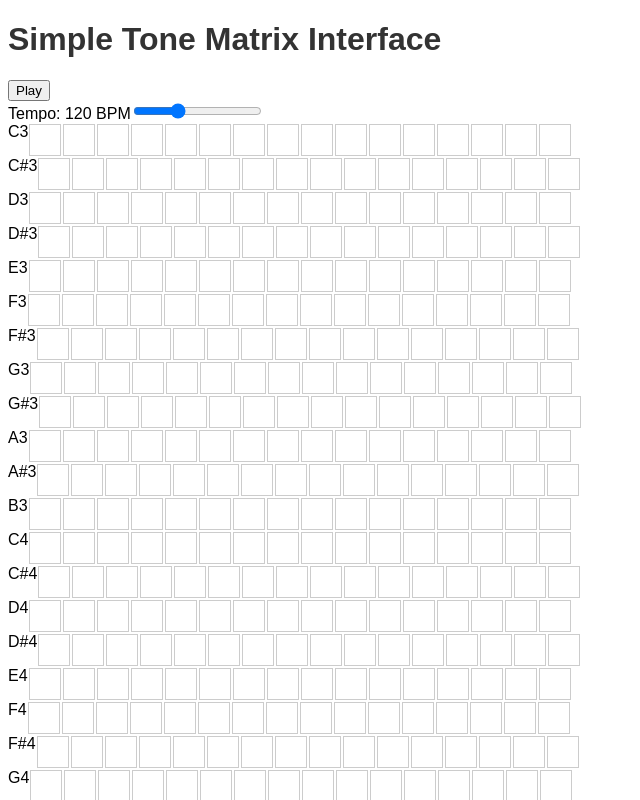
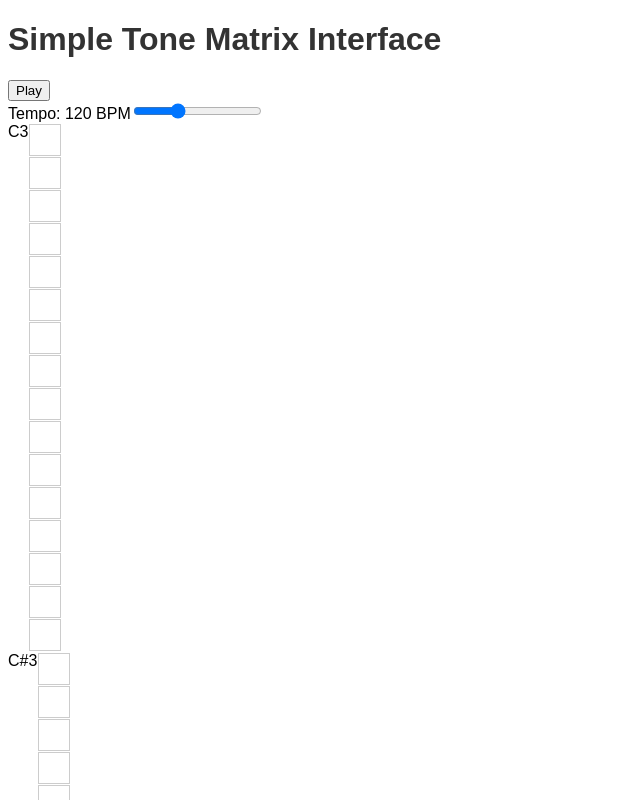
Before and after one commit to benasayag/music-matrix-interface-clean, a React (Create React App) app: page / in a window 1280 px wide. Shown: the top 800 px of the page, without its empty margins (0-640 px from the left). Built offline with nearby package versions, Linux system fonts and the light colour scheme.

Commit message:
Update App.tsx with complete musical matrix interface and aligned grid

```diff
--- a/src/App.tsx
+++ b/src/App.tsx
@@ -80,8 +80,6 @@ const MusicalMatrixInterface: React.FC = () => {
 
     oscillator.start(time);
     oscillator.stop(time + 0.5);
-
-    console.log(`Playing tone: ${frequency} Hz`);
   };
 
   const playColumn = useCallback((column: number) => {
@@ -102,8 +100,6 @@ const MusicalMatrixInterface: React.FC = () => {
         playTone(frequency, now);
       }
     });
-
-    console.log(`Played column: ${column}`);
   }, [matrix]);
 
   useEffect(() => {
@@ -152,8 +148,10 @@ const MusicalMatrixInterface: React.FC = () => {
         {matrix.map((row, rowIndex) => (
           <div key={rowIndex} className="matrix-row">
             <div className="note-label">
-              {notes[rowIndex % notes.length]}{octaves[Math.floor(rowIndex / notes.length)]}
+              <span className="note-name">{notes[rowIndex % notes.length]}</span>
+              <span className="octave">{octaves[Math.floor(rowIndex / notes.length)]}</span>
             </div>
+            <div className="cell-container">
               {row.map((cell, colIndex) => (
                 <MatrixCell
                   key={colIndex}
@@ -162,6 +160,7 @@ const MusicalMatrixInterface: React.FC = () => {
                   onClick={() => toggleCell(rowIndex, colIndex)}
                 />
               ))}
+            </div>
           </div>
         ))}
       </div>
```
Lines whose indentation alone changed are shown as unchanged.
